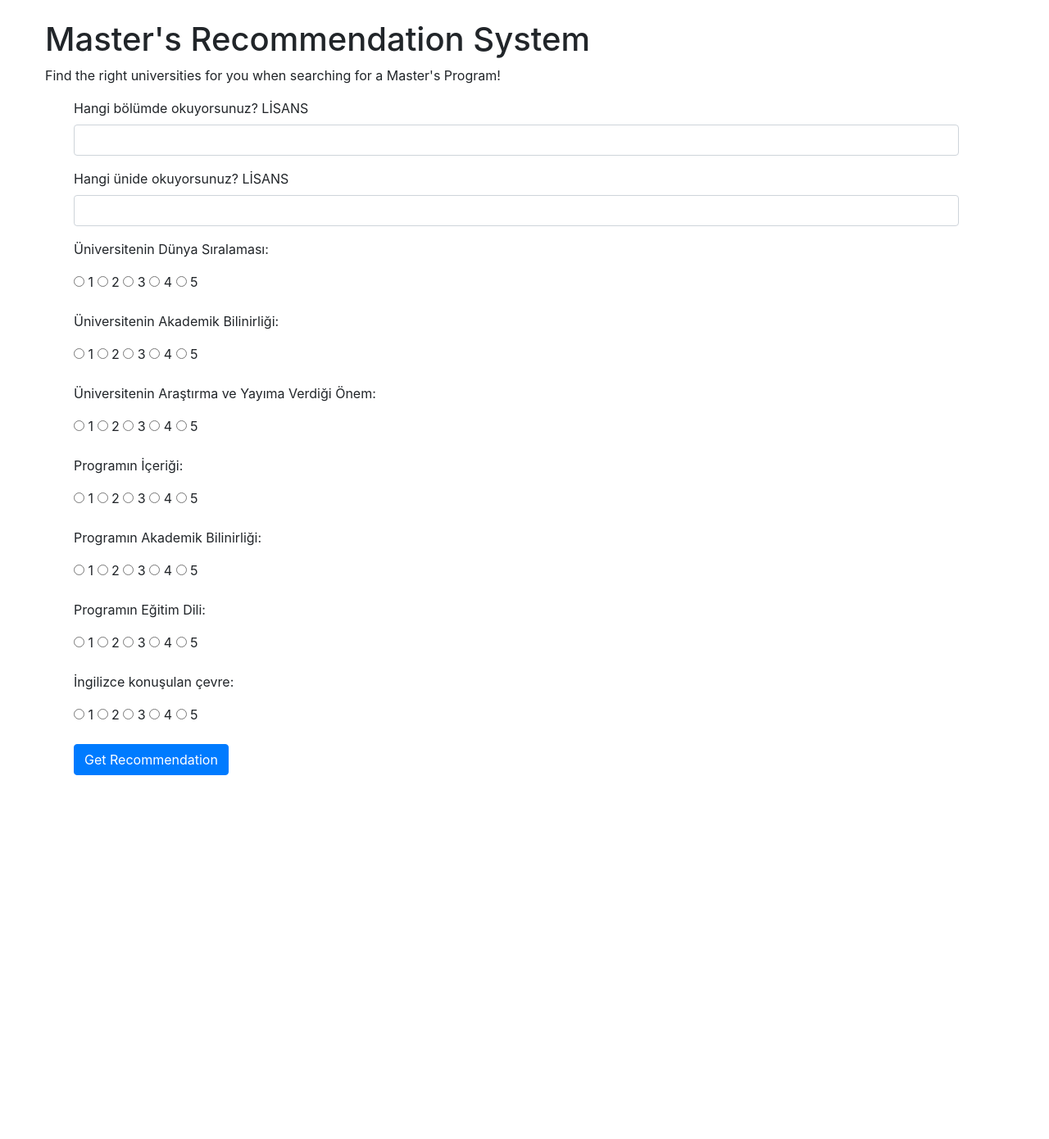
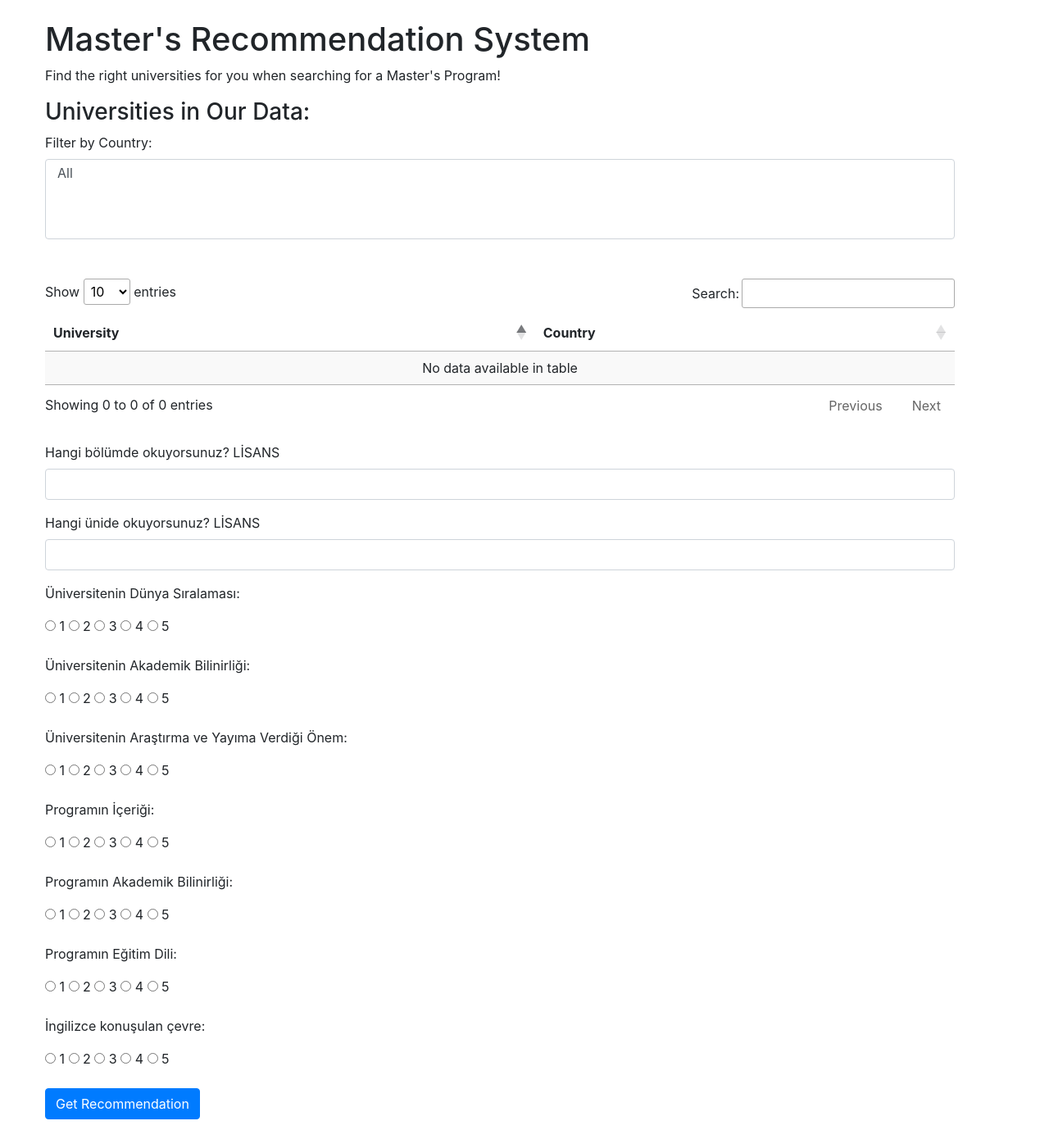
Before and after one commit to aycaaksoy/MastersFinder, a Flask app: page / in a window 1280 px wide. Shown: the part 56-1446 px from the top of the page at 82% size. Before the commit the page ends 1002 px from the top, so only its background shows below. Run offline with Flask 3, Linux system fonts and the light colour scheme; parts of the project's set-up code (start-up, migrations or seed data) failed here and were passed over; some libraries are stand-ins or nearby versions.

Commit message:
filtering works (multiple countries CANNOT be chosen)

```diff
--- a/app.py
+++ b/app.py
@@ -1,19 +1,23 @@
 from flask import Flask, render_template, request
 import pandas as pd
 from gower import gower_matrix
+import json
 
 app = Flask(__name__)
 
 # Load your survey data into a pandas DataFrame
-data = pd.read_csv("260Datav2.csv")
+data = pd.read_csv("C:/Users/aycaa/PycharmProjects/MastersFinder/260Datav2.csv")
+merged_data = pd.read_csv("C:/Users/aycaa/PycharmProjects/MastersFinder/merged_data.csv")
 
-
-# uniData = pd.read_csv("merged_data.csv")
+# Convert the merged_data DataFrame to a JSON object
+merged_data_json = json.loads(merged_data.to_json(orient='records'))
+unique_countries = merged_data['Country'].unique().tolist()
 
 
 @app.route('/')
 def index():
-    return render_template('index.html')
+    merged_data_for_index = merged_data[["University", "Country"]]
+    return render_template('index.html', merged_data=merged_data_json, unique_countries=unique_countries)
 
 
 @app.route('/recommendation', methods=['POST'])
@@ -29,7 +33,18 @@
     q6 = int(request.form['q6'])
     q7 = int(request.form['q7'])
 
-    # Prepare the user input as a dictionary
+    # Get the selected countries from the form
+    selected_countries = request.form.getlist('country')
+
+    # Filter the merged_data based on the selected countries
+    if selected_countries:
+        merged_data_filtered = merged_data[merged_data['Country'].isin(selected_countries)]
+    else:
+        merged_data_filtered = merged_data
+
+    # Prepare the filtered_data for further processing or usage
+    filtered_data = merged_data_filtered.copy()
+
     user_input = {
         "Hangi bölümde okuyorsunuz? LİSANS": major,
         "Hangi ünide okuyorsunuz? LİSANS": university,
@@ -48,7 +63,6 @@
     # Concatenate the user input DataFrame to the existing dataset
     data_with_input = pd.concat([data, user_input_df], ignore_index=True)
 
-    # Prepare the data for Gower's distance calculation
     categorical_cols = ["Hangi bölümde okuyorsunuz? LİSANS", "Hangi ünide okuyorsunuz? LİSANS"]
     numerical_cols = ["Üniversitenin Dünya Sıralaması", "Üniversitenin Akademik Bilinirliği",
                       "Üniversitenin Araştırma ve Yayıma Verdiği Önem", "Programın İçeriği",
@@ -68,23 +82,39 @@
 
     similar_rows = data.loc[similar_indices]
 
+    # Get the selected countries from the form
+    selected_countries = request.form.getlist('country')
+
+    # Filter the merged_data based on the selected countries
+    if selected_countries:
+        merged_data_filtered = merged_data[merged_data['Country'].isin(selected_countries)]
+    else:
+        merged_data_filtered = merged_data
+
+    # Prepare the filtered_data for further processing or usage
+    filtered_data = merged_data_filtered.copy()
     # Get the university name from the most similar row
     most_similar_university = similar_rows.iloc[0]['Hangi ünide okuyorsunuz? YÜKSEKLİSANS']
-    cluster = find_similar_universities(most_similar_university)
+    cluster = find_similar_universities(most_similar_university, merged_data_filtered)
     cluster_df = pd.DataFrame(cluster)
-    cluster_df.columns=['Universities']
+    cluster_df.columns = ['Universities']
+
+    # Filter the cluster universities based on selected countries
+    if selected_countries:
+        cluster_filtered = cluster_df[cluster_df['Universities'].isin(merged_data_filtered['University'])]
+    else:
+        cluster_filtered = cluster_df
+
     # Prepare the result message
-    result_message = f"<h3>Universities:</h3>{cluster_df.to_html()}"
+    result_message = f"<h3>Universities:</h3>{cluster_filtered.to_html()}"
 
-    return render_template('index.html', result=result_message)
+    return render_template('index.html', result=result_message, merged_data=merged_data_json,
+                           unique_countries=unique_countries)
 
 
-def find_similar_universities(university):
-    # Read the CSV file containing the universities and their cluster information
-    df_mergedData = pd.read_csv('merged_data.csv')
+def find_similar_universities(university, datav1):
 
-    # Find the row with the matching university in the specified CSV file
-    matched_row = df_mergedData[df_mergedData['University'] == university]
+    matched_row = datav1[datav1['University'] == university]
 
     if matched_row.empty:
         print(f"No matching university found: {university}")
@@ -94,10 +124,10 @@
     matched_cluster_id = matched_row['Cluster'].values[0]
 
     # Find all universities with the same cluster ID
-    unis = df_mergedData[df_mergedData['Cluster'] == matched_cluster_id]['University'].tolist()
+    unis = datav1[datav1['Cluster'] == matched_cluster_id]['University'].tolist()
 
     return unis
 
 
 if __name__ == '__main__':
-    app.run()
+    app.run(debug=True)
--- a/templates/index.html
+++ b/templates/index.html
@@ -3,6 +3,8 @@
 <head>
     <title>Modern Flask Web Page</title>
     <script src="https://code.jquery.com/jquery-3.6.0.min.js"></script>
+    <link rel="stylesheet" type="text/css" href="https://cdn.datatables.net/1.10.25/css/jquery.dataTables.css">
+    <script src="https://cdn.datatables.net/1.10.25/js/jquery.dataTables.js"></script>
     <link rel="stylesheet" href="https://stackpath.bootstrapcdn.com/bootstrap/4.5.0/css/bootstrap.min.css">
     <style>
         body {
@@ -35,10 +37,38 @@
         <h1>Master's Recommendation System</h1>
         <p>Find the right universities for you when searching for a Master's Program!</p>
     </div>
-    <div class="container">
+
+
         <form method="POST" action="/recommendation">
             <div class="container">
+                    <h3>Universities in Our Data:</h3>
+                    <label for="countryFilter">Filter by Country:</label>
+                    <select id="countryFilter" class="form-control" name="country" multiple>  <!-- Add the "multiple" attribute here -->
+                        <option value="">All</option>
+                        {% for country in unique_countries %}
+                            <option value="{{ country }}">{{ country }}</option>
+                        {% endfor %}
+                    </select>
 
+                    <br><br>
+                    <table id="mergedTable" class="display">
+                        <thead>
+                            <tr>
+                                <th>University</th>
+                                <th>Country</th>
+                            </tr>
+                        </thead>
+                       <tbody>
+                            {% for row in merged_data %}
+                                <tr>
+                                    <td>{{ row['University'] }}</td>
+                                    <td>{{ row['Country'] }}</td>
+                                </tr>
+                            {% endfor %}
+                       </tbody>
+                    </table>
+
+                <br>
                 <div class="form-group">
                     <label for="major">Hangi bölümde okuyorsunuz? LİSANS</label>
                     <input type="text" class="form-control" id="major" name="major" required>
@@ -145,7 +175,7 @@
                 </div>
 
 
-                <button type="submit" class="btn btn-primary">Get Recommendation</button>
+                <button id="recommendationBtn" type="submit" class="btn btn-primary">Get Recommendation</button>
             </div>
         </form>
     </div>
@@ -156,6 +186,21 @@
         </div>
     <script src="https://stackpath.bootstrapcdn.com/bootstrap/4.5.0/js/bootstrap.min.js"></script>
     <script>
+        $(document).ready(function() {
+            // Initialize the DataTable plugin
+            $('#mergedTable').DataTable();
+
+            // Filter table based on selected countries
+            $('#countryFilter').change(function() {
+                var selectedCountries = $(this).val();
+                $('#mergedTable').DataTable().columns(1).search(selectedCountries.join('|'), true, false).draw();
+            });
+
+            // Submit the form when the recommendation button is clicked
+            $('#recommendationBtn').click(function() {
+                $('form').submit();
+            });
+        });
     </script>
 </body>
 </html>
```
